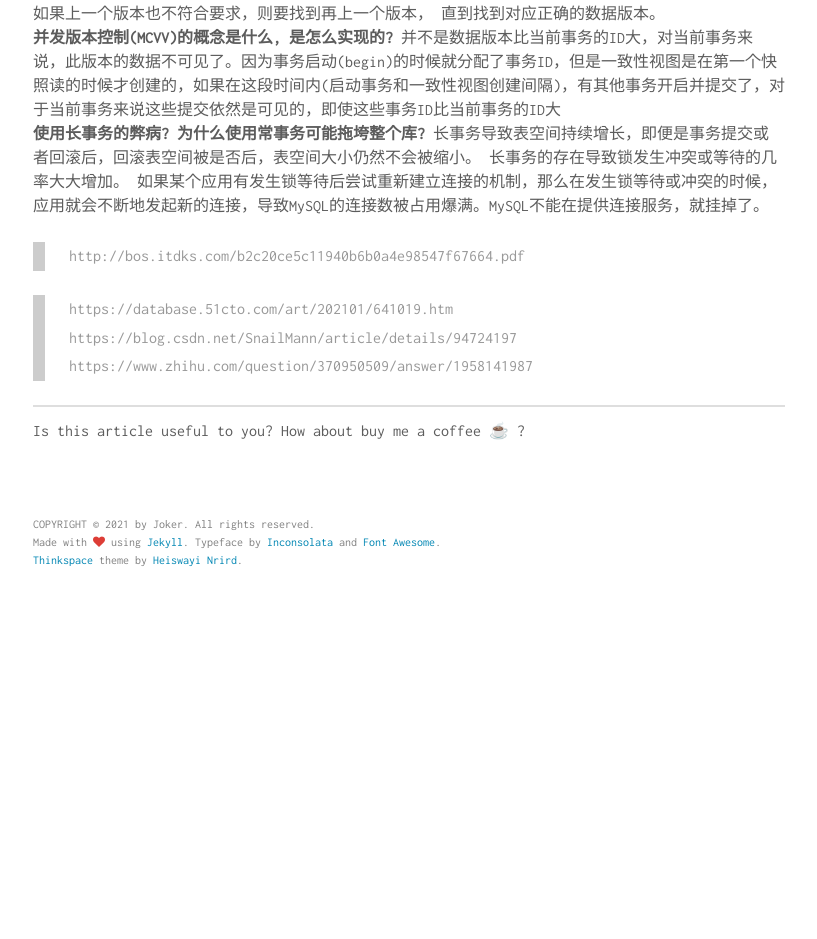
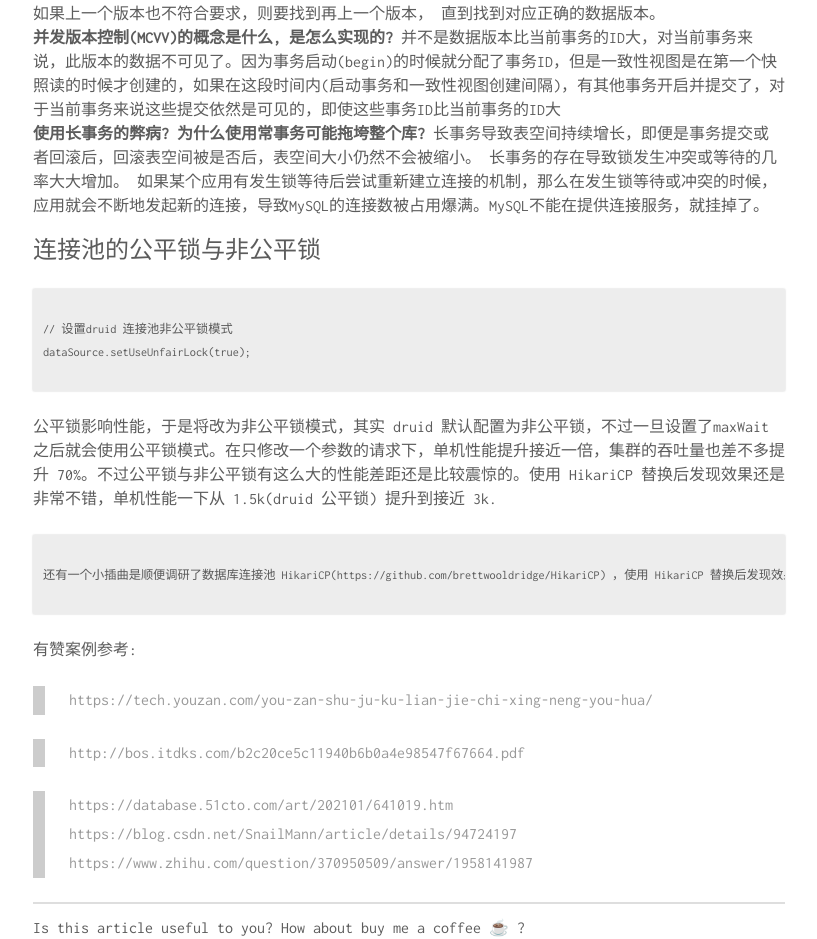
Before and after one commit to rongjoker/rongjoker.github.io, a Jekyll site: the page built from _posts/2021-08-22-review1mysql.md, in a window 1280 px wide. Shown: the part 783-1722 px from the top of the page, without its empty margins (231-1048 px from the left). Built offline with Jekyll 4.4.1, drawn with Linux system fonts in a browser that asks for light colours; comment, search, counter and statistics services are not loaded; before the commit the page ends 1400 px from its top, so only the background shows below that.

Commit message:
连接池的公平锁与非公平锁

````diff
--- a/_posts/2021-08-22-review1mysql.md
+++ b/_posts/2021-08-22-review1mysql.md
@@ -28,6 +28,28 @@ D(durable 持久化)最简单。redo log
 长事务的存在导致锁发生冲突或等待的几率大大增加。
 如果某个应用有发生锁等待后尝试重新建立连接的机制，那么在发生锁等待或冲突的时候，应用就会不断地发起新的连接，导致MySQL的连接数被占用爆满。MySQL不能在提供连接服务，就挂掉了。
 
+### 连接池的公平锁与非公平锁
+
+```
+
+// 设置druid 连接池非公平锁模式
+dataSource.setUseUnfairLock(true);
+
+```
+
+公平锁影响性能，于是将改为非公平锁模式，其实 druid 默认配置为非公平锁，不过一旦设置了maxWait 之后就会使用公平锁模式。在只修改一个参数的请求下，单机性能提升接近一倍，集群的吞吐量也差不多提升 70%。不过公平锁与非公平锁有这么大的性能差距还是比较震惊的。使用 HikariCP 替换后发现效果还是非常不错，单机性能一下从 1.5k(druid 公平锁) 提升到接近 3k.
+
+```
+
+还有一个小插曲是顺便调研了数据库连接池 HikariCP(https://github.com/brettwooldridge/HikariCP) ，使用 HikariCP 替换后发现效果还是非常不错，单机性能一下从 1.5k(druid 公平锁) 提升到接近 3k。其实 HikariCP 的一个优势就是快，当时都想要在公司推一波，不过要整个公司替换一遍也是不小的动作，虽然连接池使用上两者十分接近，但是配套的监控要重新弄一遍还是比较劳民伤财的。还好最终测试发现大部分情况下 druid 还不至于成为服务的瓶颈，而且配套的监控也比较全，如果真的追求更高的性能，HikariCP 是一个不错的选择。
+
+```
+
+有赞案例参考:
+> https://tech.youzan.com/you-zan-shu-ju-ku-lian-jie-chi-xing-neng-you-hua/
+
+
+
 >http://bos.itdks.com/b2c20ce5c11940b6b0a4e98547f67664.pdf
 
 > https://database.51cto.com/art/202101/641019.htm
````
